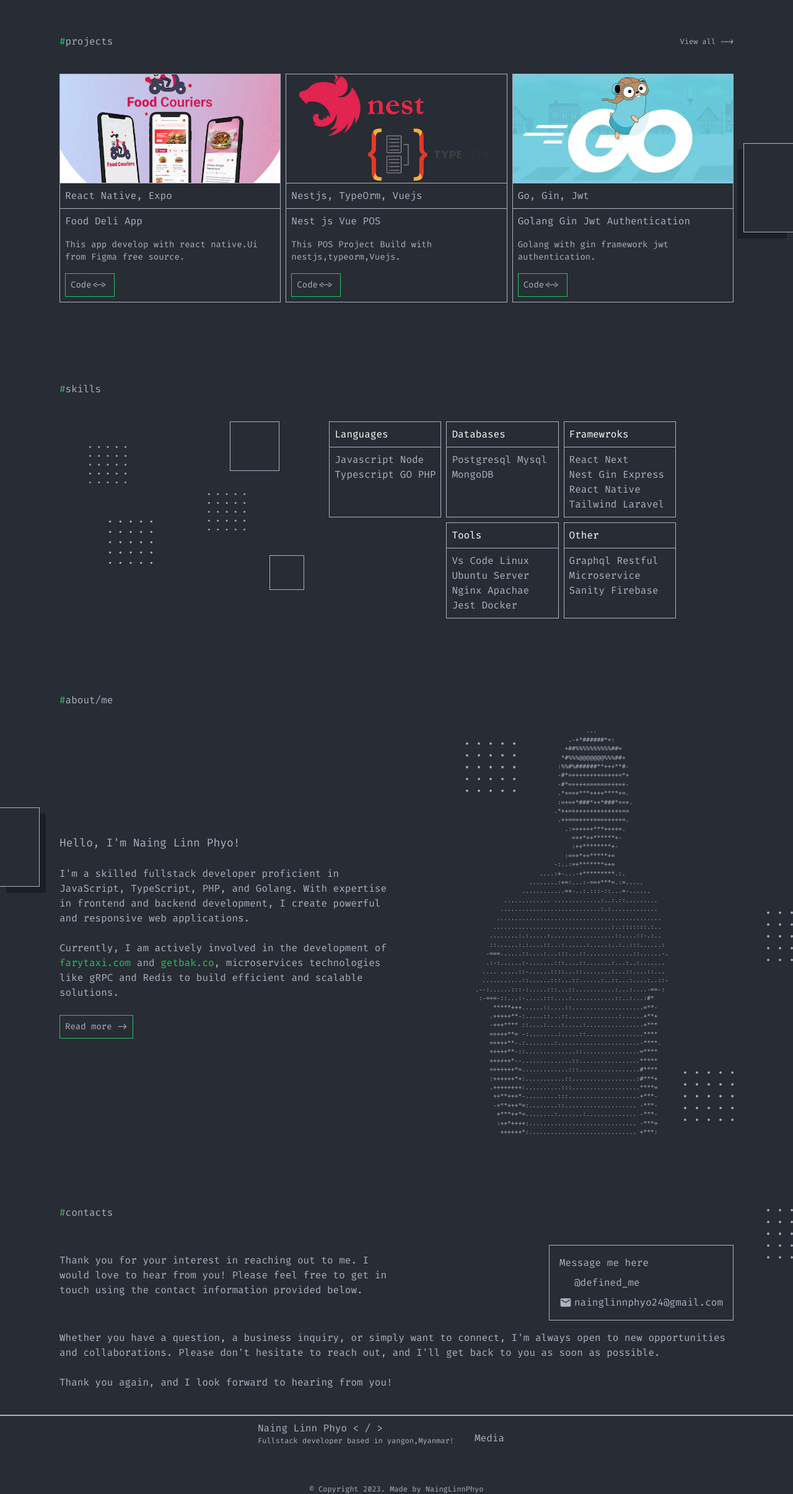
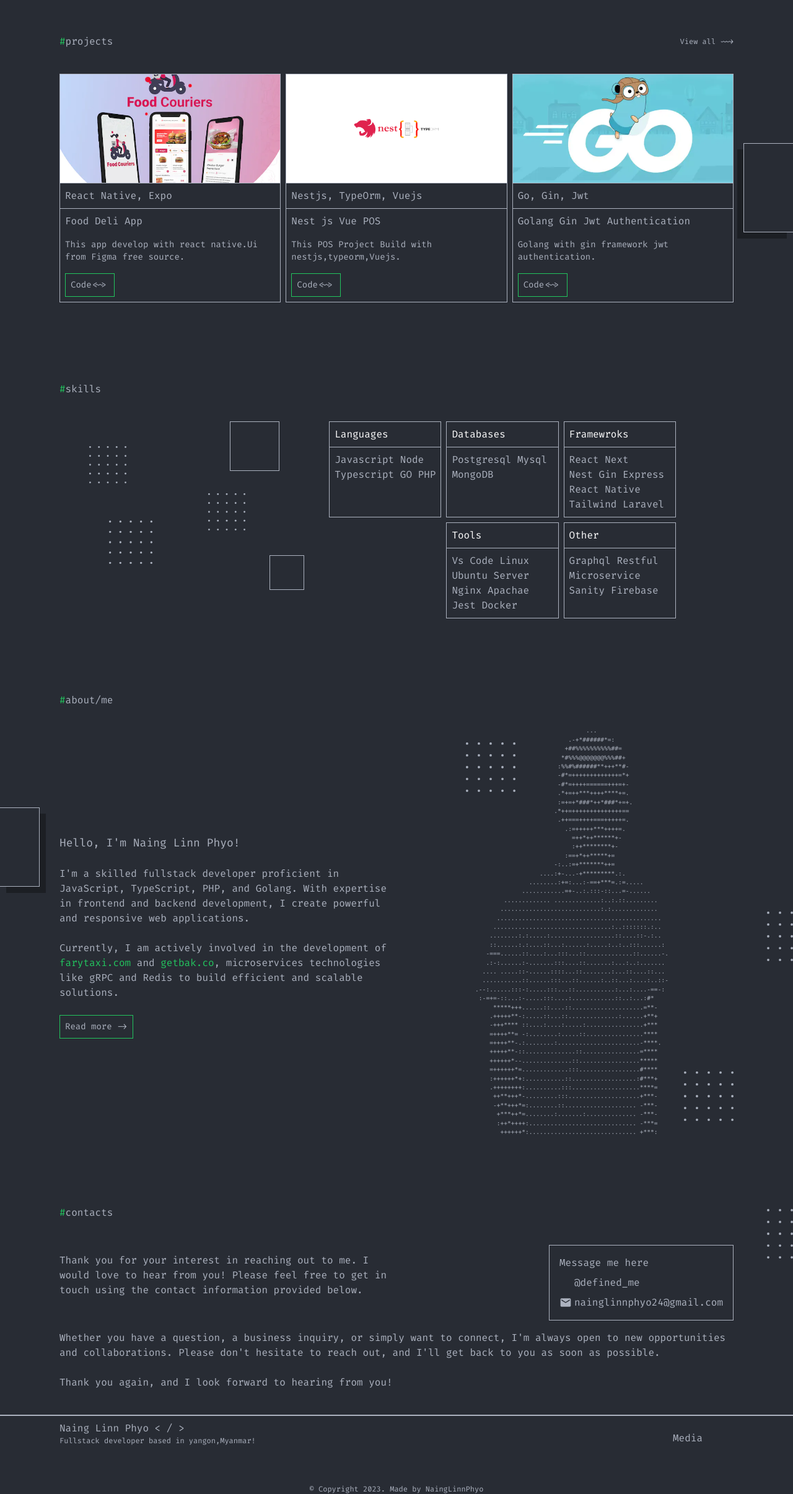
Before and after one commit to nainglinnphyo/portfolio_v2, a Next.js app: page / in a window 1280 px wide. Shown: the part 809-3220 px from the top of the page at 62% size. Built offline with nearby package versions, Linux system fonts and the light colour scheme; some icons are missing.

Commit message:
feat 🔥(app): chage image

```diff
--- a/src/components/Footer.tsx
+++ b/src/components/Footer.tsx
@@ -6,7 +6,7 @@ import React from 'react'
 function Footer() {
   return (
     <div className='w-full border-t-2 border-[#acb2bf]'>
-      <div className='px-4 md:px-44 lg:px-[26rem] py-2 md:flex max-sm:flex-col justify-between'>
+      <div className='md:max-w-2xl lg:max-w-6xl mx-auto py-2 md:px-8 px-4 md:flex max-sm:flex-col justify-between'>
         <div className='max-sm:flex flex-col text-sm md:text-base'>
           <h1 className='text-start'>Naing Linn Phyo {'< / >'}</h1>
           <h1 className='text-xs'>Fullstack developer based in yangon,Myanmar!</h1>
--- a/src/utils/index.ts
+++ b/src/utils/index.ts
@@ -22,7 +22,7 @@ export const projectOne = [
     techStack: "React Native, Expo",
   },
   {
-    image: "/img/pos.webp",
+    image: "/img/nestPOS.png",
     title: "Nest js Vue POS",
     link: "",
     desc: "This POS Project Build with nestjs,typeorm,Vuejs.",
```
Also changed, not shown: public/img/nestPOS.png (added).
